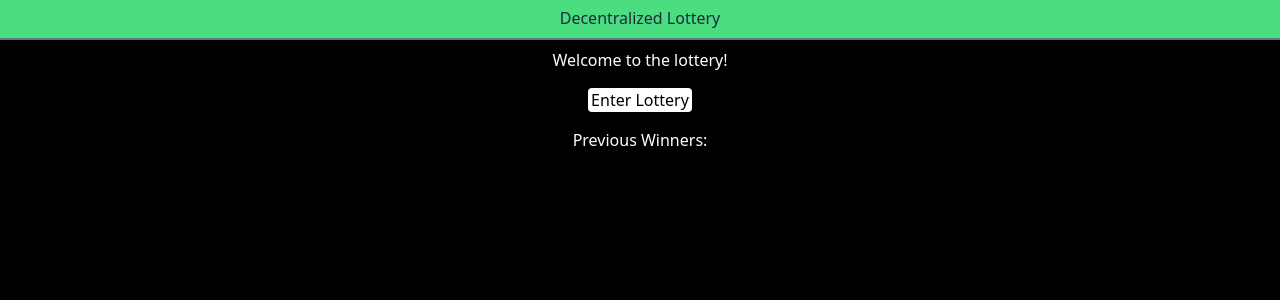
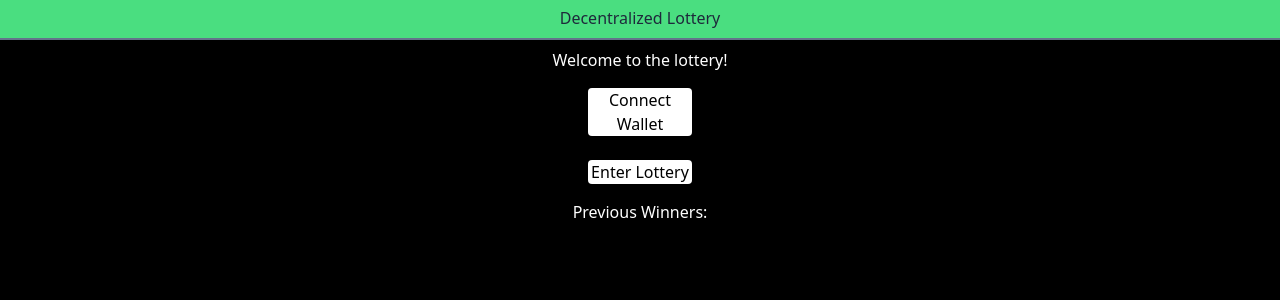
Before and after one commit to RyanPaulGannon/spot-the-ball-web3, a Nuxt app: page / in a window 1280 px wide. Shown: the top 300 px of the page. Built offline with nearby package versions, Linux system fonts and the light colour scheme.

Commit message:
Displays walletAddress after connection

```diff
--- a/components/LotteryEntrance.vue
+++ b/components/LotteryEntrance.vue
@@ -10,21 +10,31 @@ import { abi, contractAddresses } from "~/constants"
 // const recentWinner = ref("")
 // const entranceFee = ref("")
 // const numOfPlayers = ref("")
+let walletAddress = ref("")
 
-function enterLottery() {
-  let account
-  ;(window as any).ethereum
-    .request({ method: "eth_requestAccounts" })
-    .then((accounts: any) => {
-      account = accounts[0]
-    })
+async function connectWallet() {
+  const provider = new ethers.providers.Web3Provider((window as any).ethereum)
+  await provider.send("eth_requestAccounts", [])
+  const signer = provider.getSigner()
+  walletAddress = await signer.getAddress()
 }
+
+function enterLottery() {}
 </script>
 
 <template>
   <div class="bg-black h-screen">
     <h2 class="text-white text-center pt-2">Welcome to the lottery!</h2>
     <div class="text-center p-4">
+      <button
+        class="rounded bg-white w-5/12 md:w-2/12 lg:w-1/12"
+        @click="connectWallet"
+      >
+        Connect Wallet
+      </button>
+      <br />
+      <p v-if="walletAddress" class="text-white">{{ walletAddress }}</p>
+      <br />
       <button
         class="rounded bg-white w-5/12 md:w-2/12 lg:w-1/12"
         @click="enterLottery"
```
